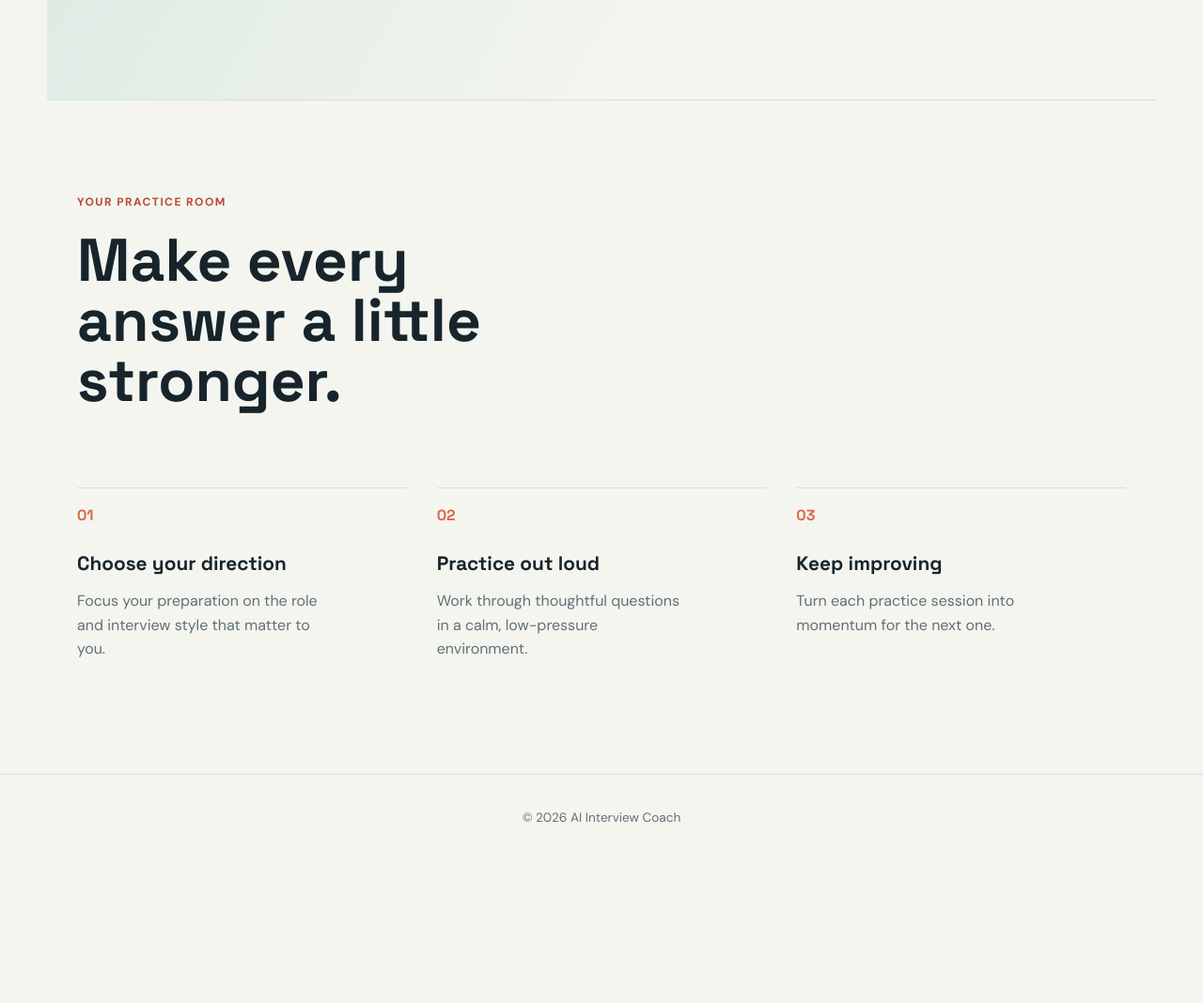
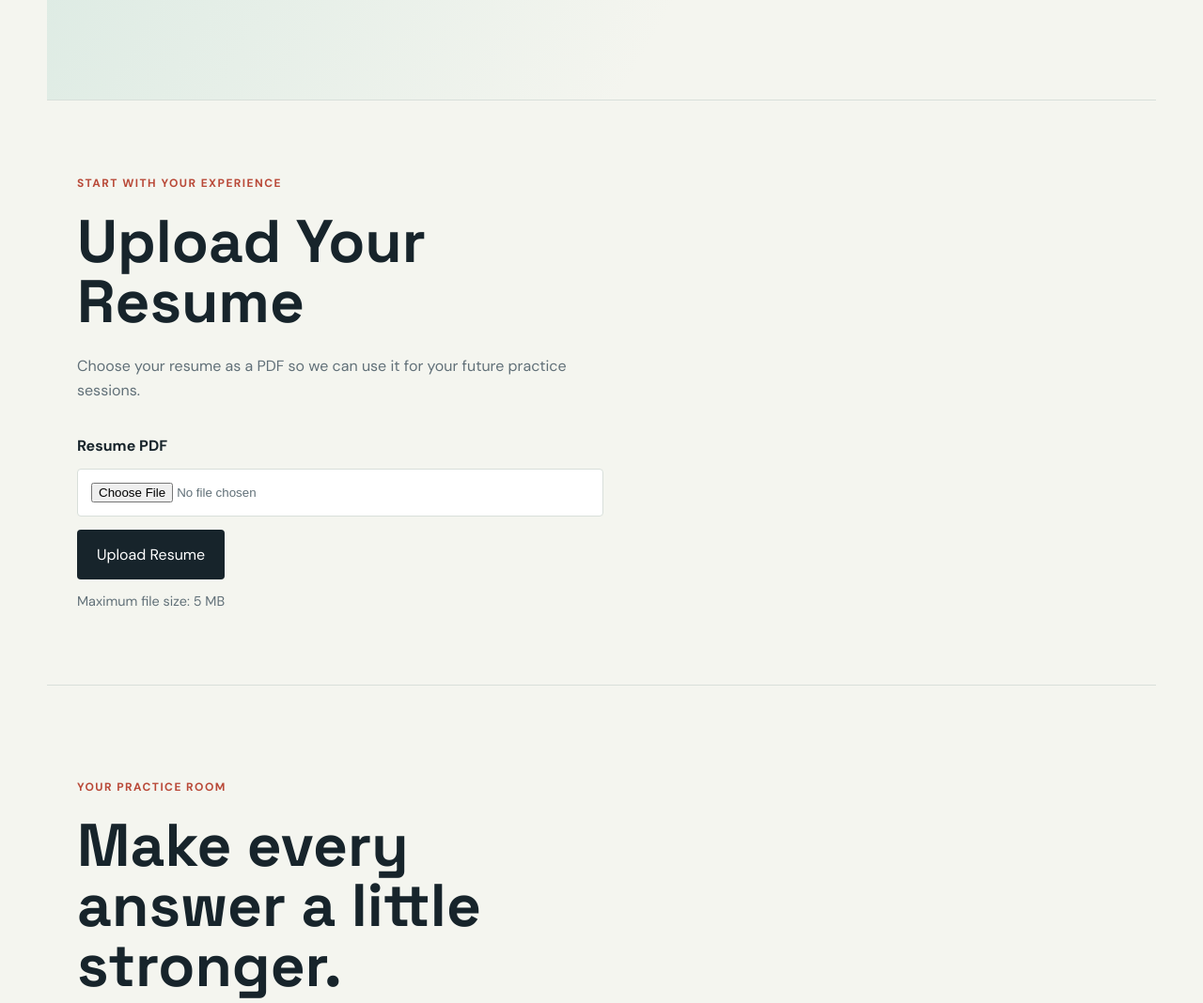
Before and after one commit to Chetanjaunjal/AI-Interview-Coach, a Flask app: page / in a window 1280 px wide. Shown: the part 768-1836 px from the top of the page at 94% size. Before the commit the page ends 1644 px from the top, so only its background shows below. Run offline with Flask 3, Linux system fonts and the light colour scheme.

Commit message:
Add resume upload functionality

```diff
--- a/app.py
+++ b/app.py
@@ -1,6 +1,55 @@
-from flask import Flask, render_template
+import os
+
+from flask import Flask, flash, redirect, render_template, request, url_for
+from werkzeug.utils import secure_filename
 
 app = Flask(__name__)
+app.config["SECRET_KEY"] = os.environ.get("SECRET_KEY", "development-secret-key")
+app.config["MAX_CONTENT_LENGTH"] = 5 * 1024 * 1024
+app.config["UPLOAD_FOLDER"] = os.path.join(app.root_path, "uploads")
+
+
+@app.errorhandler(413)
+def file_too_large(error):
+    """Show a useful message when Flask rejects an oversized request."""
+    flash("The resume is too large. Please choose a PDF smaller than 5 MB.", "error")
+    return redirect(url_for("home"))
+
+
+@app.route("/upload-resume", methods=["POST"])
+def upload_resume():
+    uploaded_file = request.files.get("resume")
+
+    if uploaded_file is None:
+        flash("Please choose a PDF resume before uploading.", "error")
+        return redirect(url_for("home"))
+
+    if not uploaded_file.filename:
+        flash("Please choose a PDF resume before uploading.", "error")
+        return redirect(url_for("home"))
+
+    if not uploaded_file.filename.lower().endswith(".pdf"):
+        flash("Only PDF files are allowed.", "error")
+        return redirect(url_for("home"))
+
+    safe_filename = secure_filename(uploaded_file.filename)
+    if not safe_filename or not safe_filename.lower().endswith(".pdf"):
+        flash("That filename is not valid. Please rename the PDF and try again.", "error")
+        return redirect(url_for("home"))
+
+    os.makedirs(app.config["UPLOAD_FOLDER"], exist_ok=True)
+    save_path = os.path.join(app.config["UPLOAD_FOLDER"], safe_filename)
+    name, extension = os.path.splitext(safe_filename)
+    counter = 1
+    while os.path.exists(save_path):
+        save_path = os.path.join(
+            app.config["UPLOAD_FOLDER"], f"{name}_{counter}{extension}"
+        )
+        counter += 1
+
+    uploaded_file.save(save_path)
+    flash("Resume uploaded successfully.", "success")
+    return redirect(url_for("home"))
 
 
 @app.route("/")
--- a/static/css/style.css
+++ b/static/css/style.css
@@ -146,6 +146,74 @@ h1 span {
     line-height: 1.35;
 }
 
+.resume-upload {
+    max-width: 1180px;
+    margin: 0 auto;
+    padding: 80px 32px;
+    border-top: 1px solid var(--line);
+}
+
+.upload-instructions {
+    max-width: 560px;
+    margin: 24px 0 0;
+    color: var(--muted);
+    line-height: 1.6;
+}
+
+.upload-form {
+    display: grid;
+    max-width: 560px;
+    gap: 14px;
+    margin-top: 36px;
+}
+
+.upload-form label {
+    font-weight: 700;
+}
+
+.upload-form input[type="file"] {
+    padding: 14px;
+    color: var(--muted);
+    background: var(--surface);
+    border: 1px solid var(--line);
+    border-radius: 4px;
+}
+
+.upload-form .primary-button {
+    width: fit-content;
+    border: 0;
+    cursor: pointer;
+    font: inherit;
+}
+
+.file-limit {
+    margin: 0;
+    color: var(--muted);
+    font-size: 0.9rem;
+}
+
+.flash-messages {
+    max-width: 560px;
+    margin-top: 28px;
+}
+
+.flash-message {
+    margin: 0;
+    padding: 14px 16px;
+    border-radius: 4px;
+    font-weight: 700;
+}
+
+.flash-message.success {
+    color: #245b4d;
+    background: #dcefe9;
+}
+
+.flash-message.error {
+    color: #8d3428;
+    background: #f9dfd9;
+}
+
 .how-it-works {
     max-width: 1180px;
     margin: 0 auto;
@@ -218,6 +286,10 @@ footer {
         padding: 80px 20px 90px;
     }
 
+    .resume-upload {
+        padding: 70px 20px 80px;
+    }
+
     .feature-row {
         grid-template-columns: 1fr;
         gap: 40px;
--- a/templates/index.html
+++ b/templates/index.html
@@ -35,6 +35,31 @@
             </div>
         </section>
 
+        <section class="resume-upload" id="upload-resume">
+            <p class="eyebrow">Start with your experience</p>
+            <h2>Upload Your Resume</h2>
+            <p class="upload-instructions">
+                Choose your resume as a PDF so we can use it for your future practice sessions.
+            </p>
+
+            {% with messages = get_flashed_messages(with_categories=true) %}
+                {% if messages %}
+                    <div class="flash-messages" aria-live="polite">
+                        {% for category, message in messages %}
+                            <p class="flash-message {{ category }}">{{ message }}</p>
+                        {% endfor %}
+                    </div>
+                {% endif %}
+            {% endwith %}
+
+            <form class="upload-form" action="{{ url_for('upload_resume') }}" method="post" enctype="multipart/form-data">
+                <label for="resume">Resume PDF</label>
+                <input id="resume" name="resume" type="file" accept=".pdf,application/pdf">
+                <button class="primary-button" type="submit">Upload Resume</button>
+                <p class="file-limit">Maximum file size: 5 MB</p>
+            </form>
+        </section>
+
         <section class="how-it-works" id="how-it-works">
             <p class="eyebrow">Your practice room</p>
             <h2>Make every answer a little stronger.</h2>
```
Also changed, not shown: README.md.
